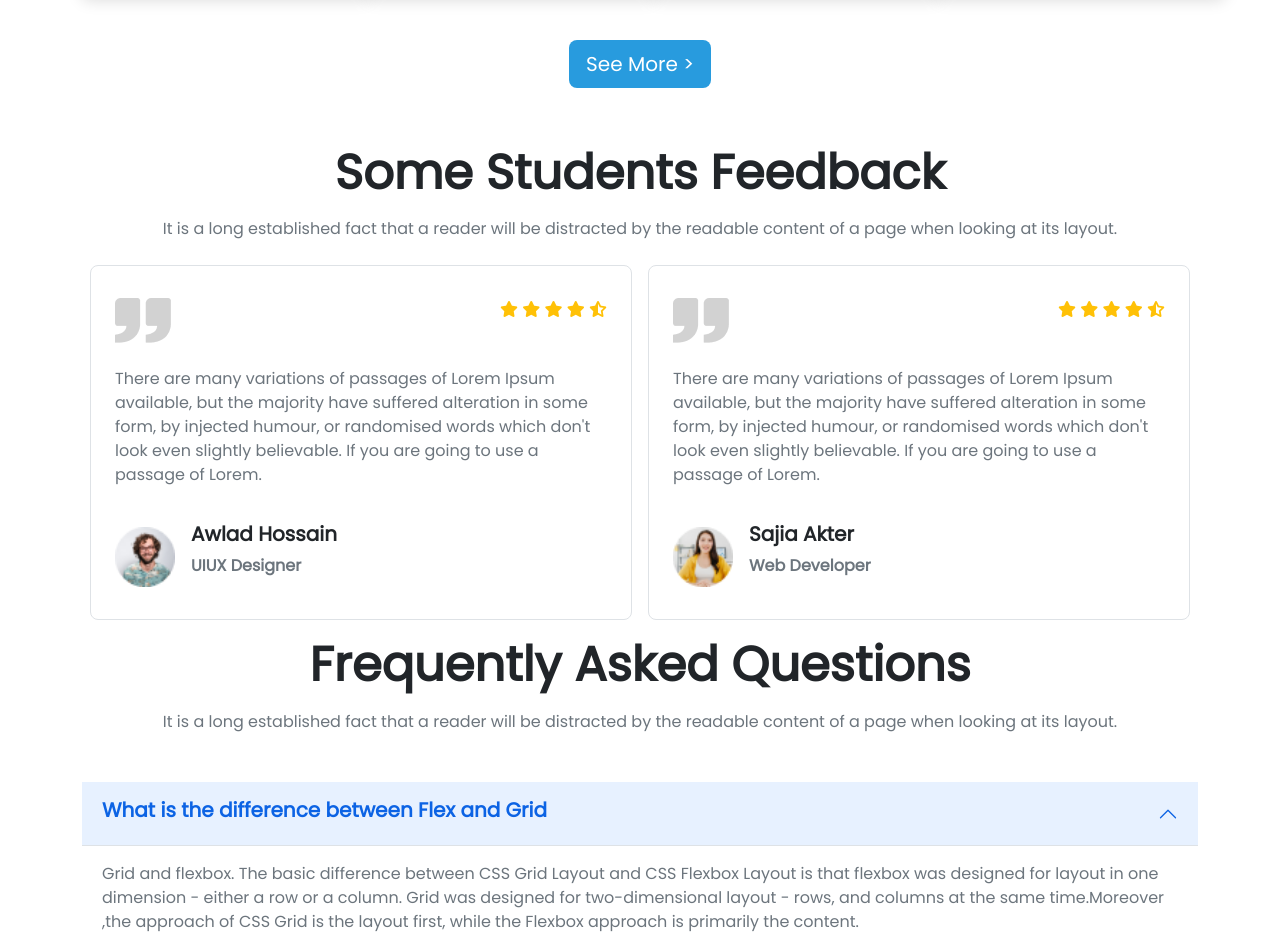
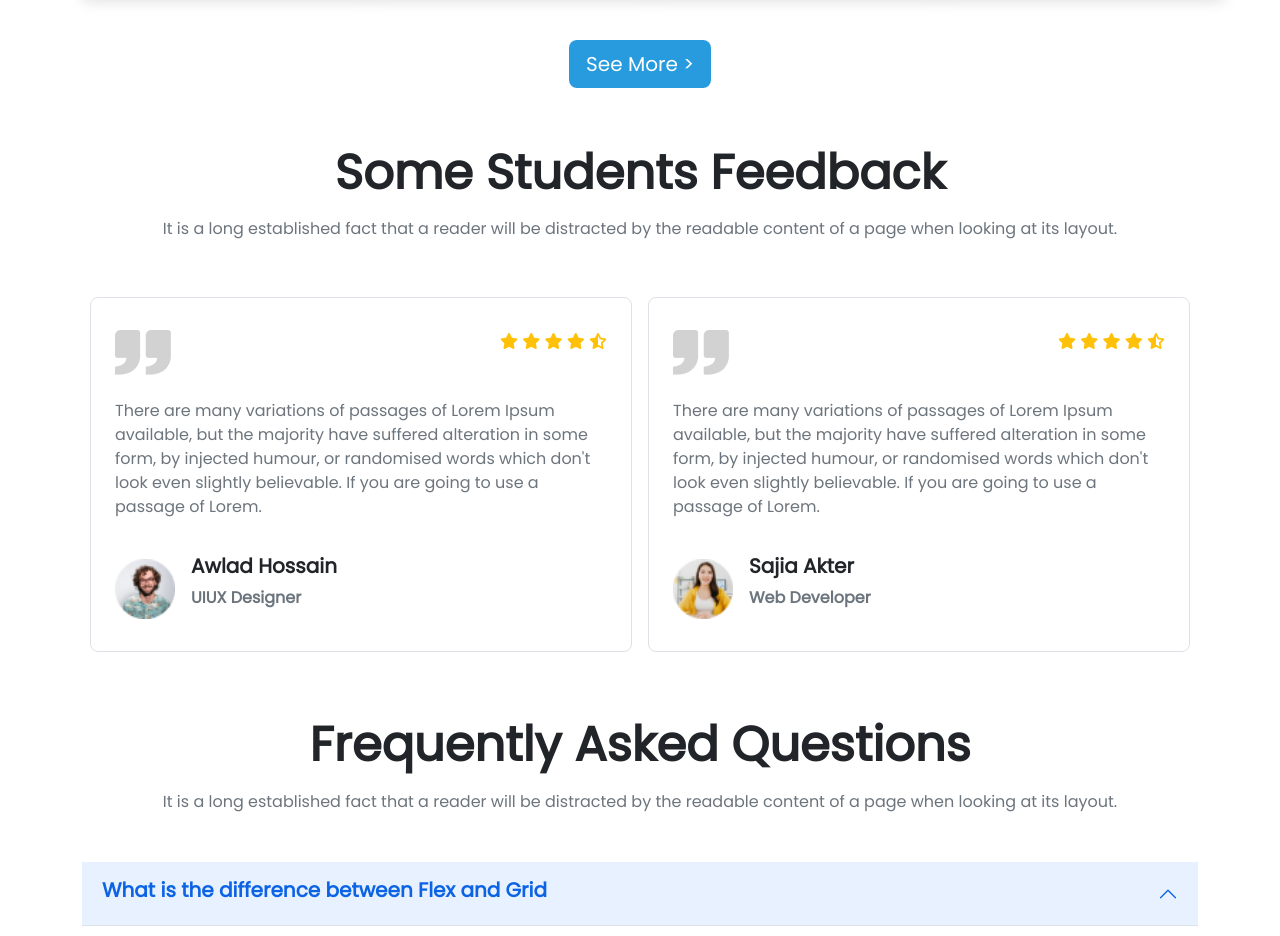
Before and after one commit to SanjidaAkterAfia0307/assignment3-edu, a plain HTML site: page index.html in a window 1280 px wide. Shown: the part 3560-4496 px from the top of the page. Drawn offline with nearby package versions, Linux system fonts and the light colour scheme.

Commit message:
correction

```diff
--- a/index.html
+++ b/index.html
@@ -284,10 +284,10 @@
         </div>
       </section>
      <!-- feedback sec -->
-     <section>
+     <section class="my-5">
       <h2 class="fw-bold text-center p-2 display-5">Some Students Feedback</h2>
       <p class="text-center text-muted">It is a long established fact that a reader will be distracted by the readable content of a page when looking at its layout.</p>
-      <div class="d-flex flex-lg-row flex-column">
+      <div class="d-flex flex-lg-row flex-column my-5">
 
         <div class="m-2 p-4 border rounded-3">
           <div class="d-flex justify-content-between py-2">
```
